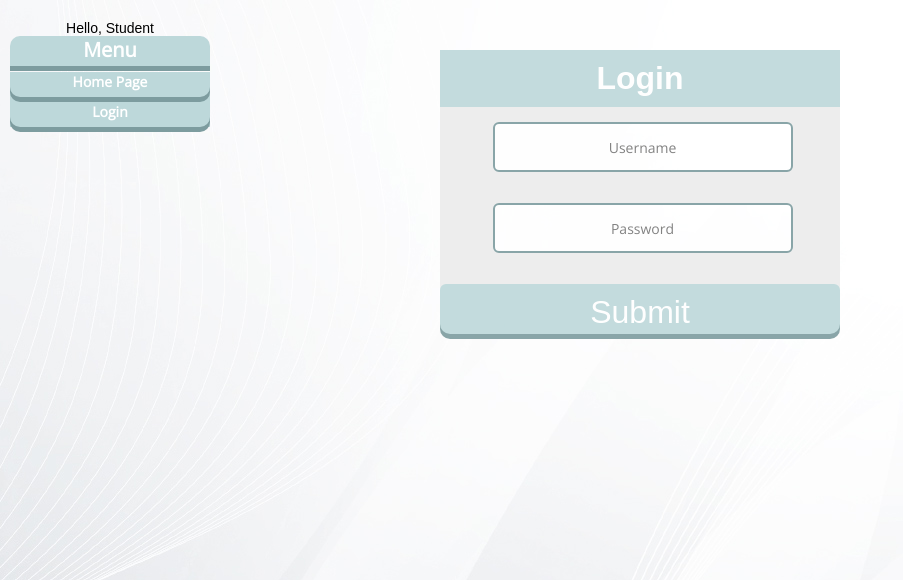
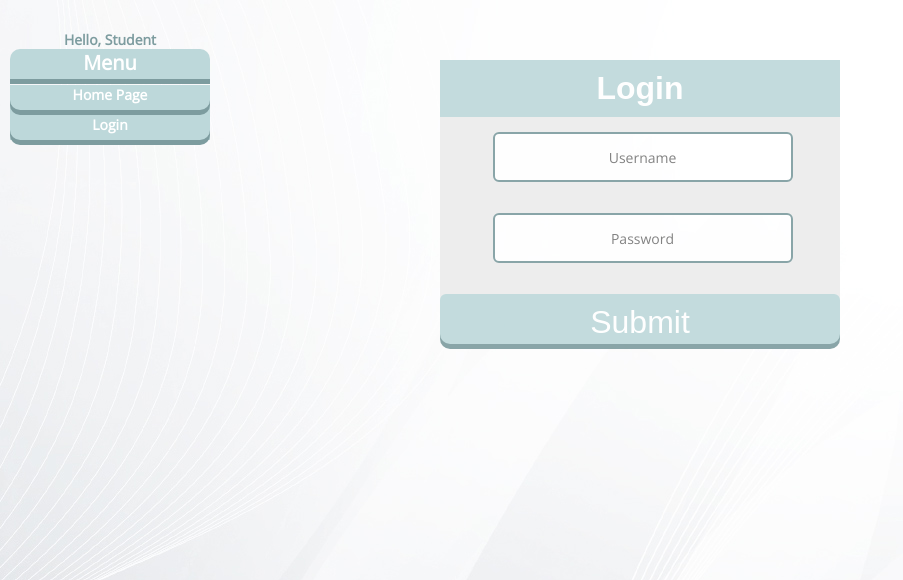
Before and after one commit to TsvetaKandilarova/FMI-WWW-project, a PHP site: page /login.php in a window 1280 px wide. Shown: the top 580 px of the page, without its empty margins (0-903 px from the left). Run offline with PHP 8.4, Linux system fonts and the light colour scheme.

Commit message:
Navigation final touches

```diff
--- a/css/login.css
+++ b/css/login.css
@@ -33,7 +33,7 @@ form {
   width: 400px;
   border-radius: 10px;
   margin: 0 auto;
-  margin-top: 50px;
+  margin-top: 0px;
   padding: 0;
   text-align: center;
 }
--- a/css/nav.css
+++ b/css/nav.css
@@ -71,15 +71,19 @@ li a:hover {
 nav span {
 	display: block;
 	text-align: center;
+    color: #7D9C9F;
+    font-family: 'Open Sans', 'sans-serif';
+    font-weight: 600;
+
 }
 
 h1 {
 	text-align: center;
 }
 
-header img {
-	height: 100px;
-	width: 100%;
+header {
+	height: 50px;
+	width: 50;
 }
 
 body {
--- a/nav.php
+++ b/nav.php
@@ -4,7 +4,7 @@ $toLogOut = (isset($isLogged) && $isLogged && isset($_SESSION['firstName'])); //
 ?>
 
 <header>
-	<!--<img src="./img/img_logo_blue.jpg">-->
+	<!--<img src="./img/generic-project.png">-->
 </header>
 <nav>
 		   <span>Hello, <?php if ($toLogOut) echo $_SESSION['firstName'];
```
Also changed, not shown: img/background.jpg (deleted), img/img_logo_blue.jpg (deleted).
